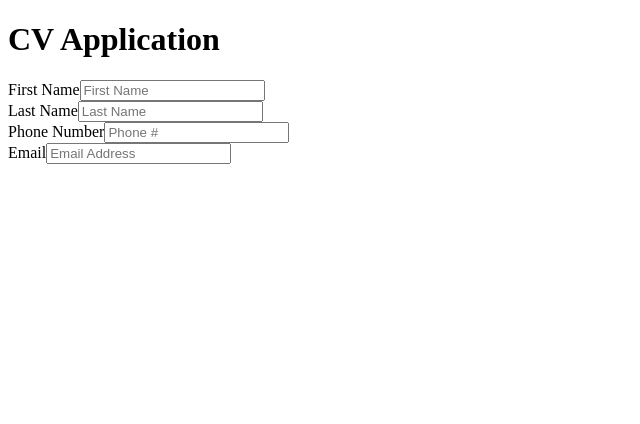
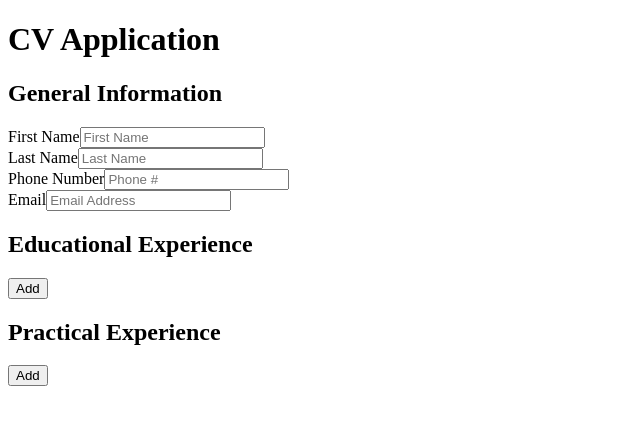
Before and after one commit to Revolution5/cv-project, a React (Create React App) app: page / in a window 1280 px wide. Shown: the top 424 px of the page, without its empty margins (0-640 px from the left). Built offline with nearby package versions, Linux system fonts and the light colour scheme.

Commit message:
Add education sections on button click

```diff
--- a/src/App.js
+++ b/src/App.js
@@ -1,17 +1,36 @@
 import React, {Component} from "react";
 import { GeneralInfo } from "./components/general-info";
 import "./styles/app.css";
+import {Education} from "./components/education";
 
 export class App extends Component {
   constructor() {
     super()
+
+    this.state = {
+      eduSections: []
+    }
+  }
+
+  addEdu = () => {
+    this.setState({
+      eduSections: [...this.state.eduSections, <Education/>]
+    })
   }
 
   render() {
     return (
       <div className="container">
           <h1>CV Application</h1>
+          <h2>General Information</h2>
           <GeneralInfo/>
+
+          <h2>Educational Experience</h2>
+          {this.state.eduSections}
+          <button onClick={this.addEdu}>Add</button>
+
+          <h2>Practical Experience</h2>
+          <button>Add</button>
       </div>
     )
   }
--- a/src/components/education.js
+++ b/src/components/education.js
@@ -0,0 +1,26 @@
+import React, {Component} from "react";
+
+export class Education extends Component {
+    constructor() {
+        super()
+    }
+
+    render() {
+        return (
+           <form>
+               <div className="input">
+                   <label>School Name</label>
+                   <input id="school-name" type="text"></input>
+               </div>
+               <div className="input">
+                    <label>Title of Study</label>
+                    <input id="title-of-study" type="text"></input>
+               </div>
+               <div>
+                    <label>Graduation Date</label>
+                    <input id="grad-date" type="date"></input>
+               </div>
+           </form>
+        )
+    }
+}
--- a/src/components/general-info.js
+++ b/src/components/general-info.js
@@ -10,19 +10,19 @@ export class GeneralInfo extends Component {
         return (
             <form>
                 <div className="input">
-                    <field>First Name</field>
+                    <label>First Name</label>
                     <input id = "firstName" type = "text" placeholder="First Name"></input>
                 </div>
                 <div className="input">
-                    <field>Last Name</field>
+                    <label>Last Name</label>
                     <input id = "lastName" type = "text" placeholder="Last Name"></input>
                 </div>
                 <div className="input">
-                    <field>Phone Number</field>
+                    <label>Phone Number</label>
                     <input id = "phoneNumber" type = "tel" placeholder="Phone #"></input>
                 </div>
                 <div className="input">
-                    <field>Email</field>
+                    <label>Email</label>
                      <input id = "email" type = "email" placeholder="Email Address"></input>
                 </div>
             </form>
```
Also changed, not shown: public/index.html (line endings or trailing spaces).
